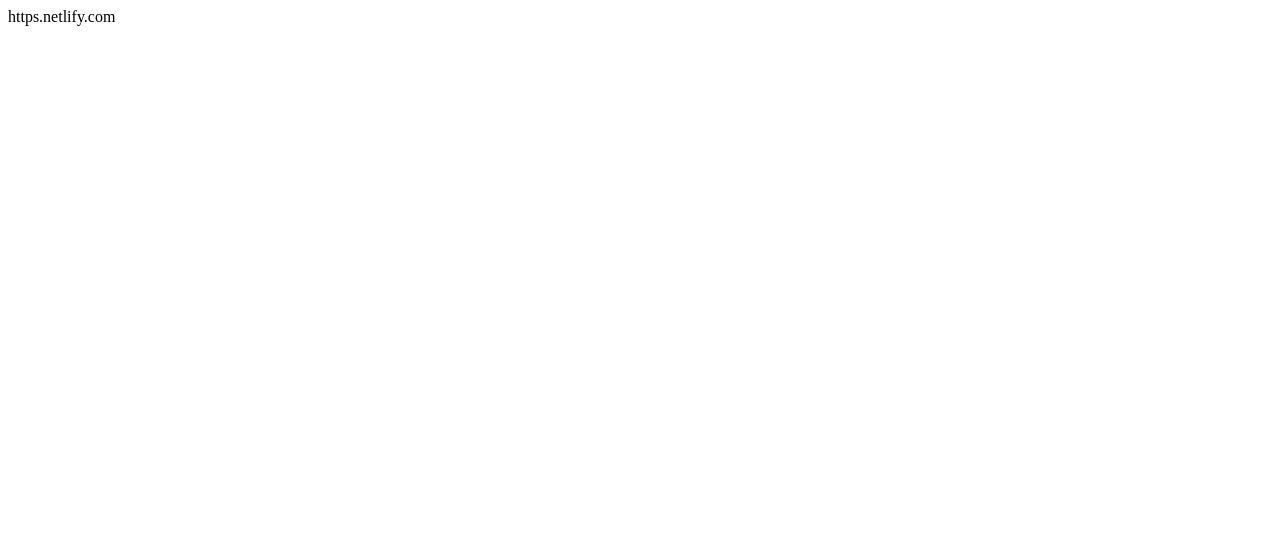
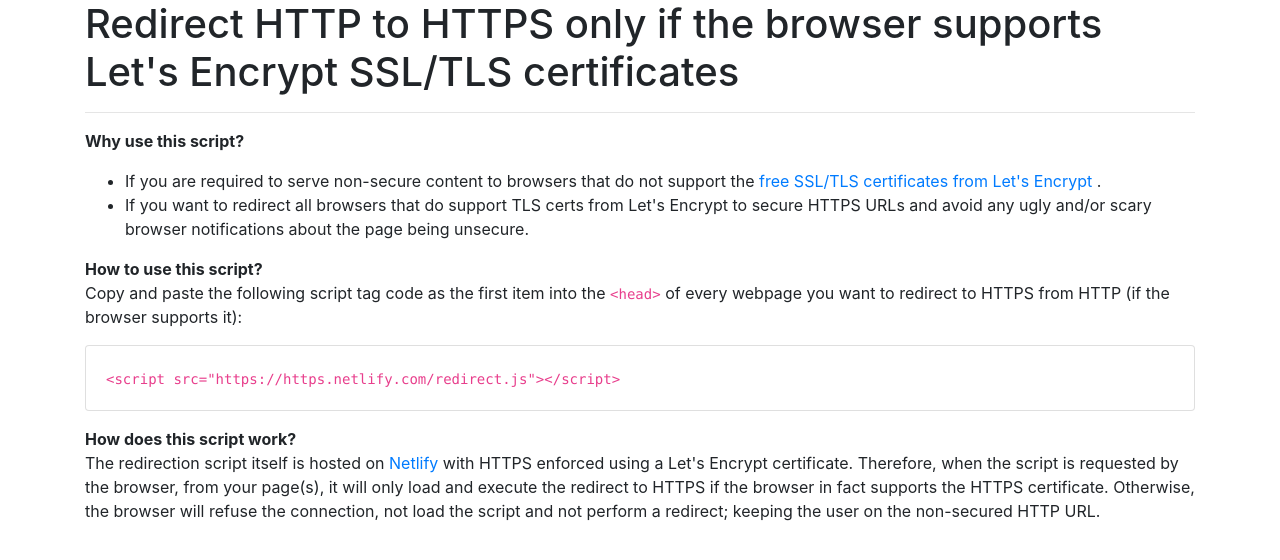
Before and after one commit to busterc/https.netlify.com, a plain HTML site: page index.html in a window 1280 px wide. Drawn offline with nearby package versions, Linux system fonts and the light colour scheme.

Commit message:
Update index with content
Explain what's up

```diff
--- a/index.html
+++ b/index.html
@@ -4,13 +4,57 @@
 <head>
   <script src="https://https.netlify.com/redirect.js"></script>
   <meta charset="UTF-8">
-  <meta name="viewport" content="width=device-width, initial-scale=1.0">
+  <meta name="viewport" content="width=device-width, initial-scale=1, shrink-to-fit=no">
   <meta http-equiv="X-UA-Compatible" content="ie=edge">
-  <title>https.netlify.com</title>
+  <title>Redirect HTTP to HTTPS only if the browser supports Let's Encrypt SSL/TLS certificates</title>
+  <link rel="stylesheet" href="https://stackpath.bootstrapcdn.com/bootstrap/4.1.2/css/bootstrap.min.css" integrity="sha384-Smlep5jCw/wG7hdkwQ/Z5nLIefveQRIY9nfy6xoR1uRYBtpZgI6339F5dgvm/e9B"
+    crossorigin="anonymous">
+  <link rel="apple-touch-icon" sizes="180x180" href="/apple-touch-icon.png?v=pgqGzjmxgw">
+  <link rel="icon" type="image/png" sizes="32x32" href="/favicon-32x32.png?v=pgqGzjmxgw">
+  <link rel="icon" type="image/png" sizes="16x16" href="/favicon-16x16.png?v=pgqGzjmxgw">
+  <link rel="manifest" href="/site.webmanifest?v=pgqGzjmxgw">
+  <link rel="mask-icon" href="/safari-pinned-tab.svg?v=pgqGzjmxgw" color="#00bb00">
+  <link rel="shortcut icon" href="/favicon.ico?v=pgqGzjmxgw">
+  <meta name="msapplication-TileColor" content="#ffffff">
+  <meta name="theme-color" content="#ffffff">
 </head>
 
 <body>
-  https.netlify.com
+  <div class="container">
+    <h1>Redirect HTTP to HTTPS only if the browser supports Let's Encrypt SSL/TLS certificates</h1>
+    <hr>
+    <b>Why use this script?</b>
+    <p>
+      <ul>
+        <li>If you are required to serve non-secure content to browsers that do not support the
+          <a href="https://letsencrypt.org/">free SSL/TLS certificates from Let's Encrypt
+          </a>.
+        </li>
+        <li>If you want to redirect all browsers that do support TLS certs from Let's Encrypt to secure HTTPS URLs and avoid
+          any ugly and/or scary browser notifications about the page being unsecure.</li>
+      </ul>
+    </p>
+    <b>How to use this script?</b>
+    <p>
+      Copy and paste the following script tag code as the first item into the
+      <code>&lt;head&gt;</code> of every webpage you want to redirect to HTTPS from HTTP (if the browser supports it):
+      <div class="card">
+        <div class="card-body">
+          <code>
+            &lt;script src="https://https.netlify.com/redirect.js"&gt;&lt;/script&gt;
+          </code>
+        </div>
+      </div>
+    </p>
+    <b>How does this script work?</b>
+    <p>
+      The redirection script itself is hosted on
+      <a href="https://www.netlify.com/">Netlify</a> with HTTPS enforced using a Let's Encrypt certificate. Therefore, when the script is requested by the browser,
+      from your page(s), it will only load and execute the redirect to HTTPS if the browser in fact supports the HTTPS certificate.
+      Otherwise, the browser will refuse the connection, not load the script and not perform a redirect; keeping the user
+      on the non-secured HTTP URL.
+    </p>
+  </div>
 </body>
 
 </html>
```
Also changed, not shown: browserconfig.xml (added, +9 -0 lines), android-chrome-192x192.png (added), android-chrome-512x512.png (added), apple-touch-icon.png (added), favicon-16x16.png (added), favicon-32x32.png (added), favicon.ico (added), mstile-150x150.png (added), safari-pinned-tab.svg (added), site.webmanifest (added).
